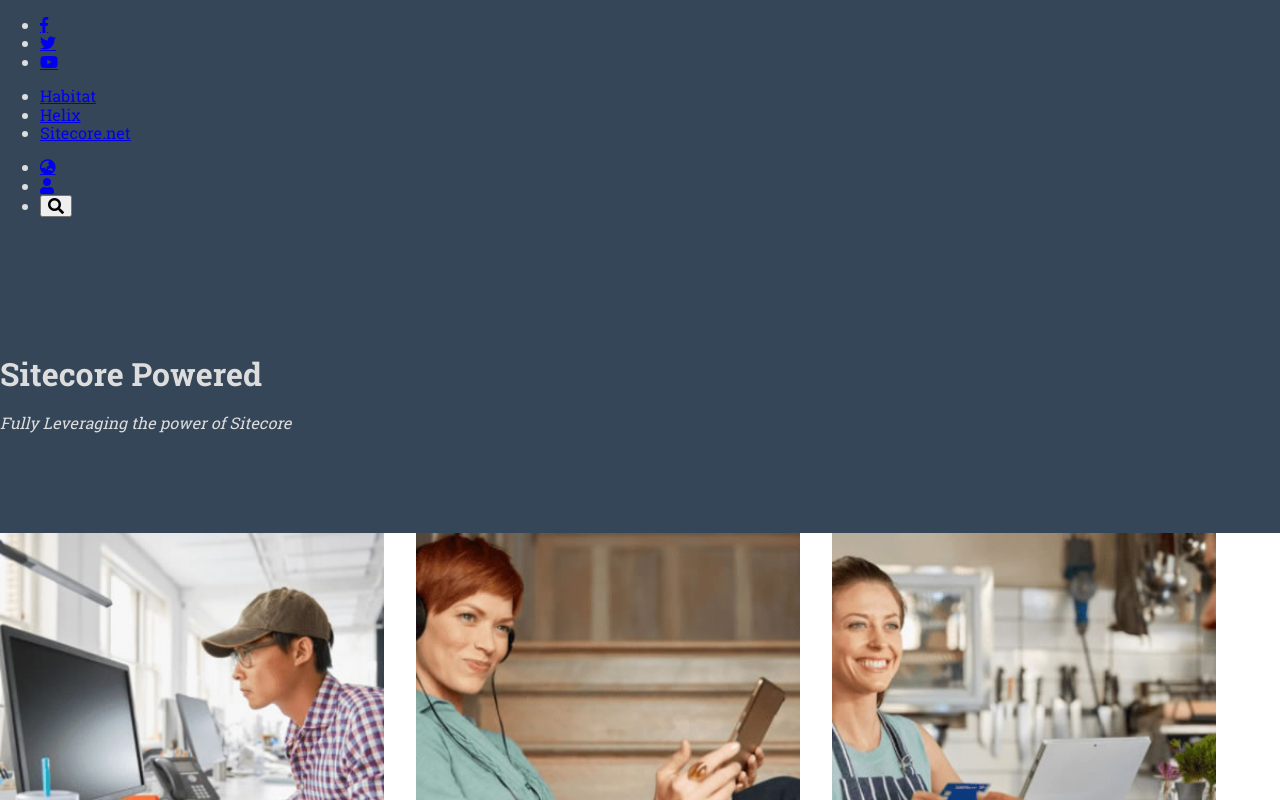
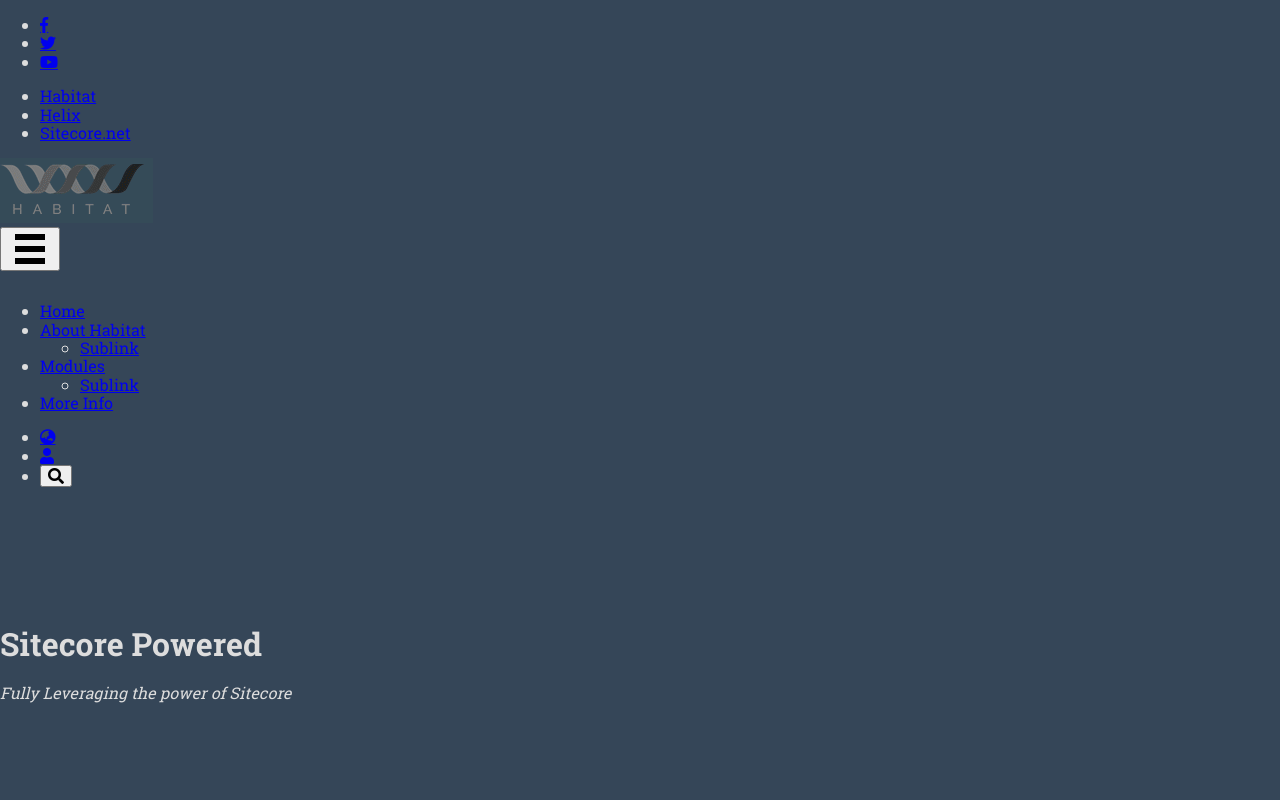
Before and after one commit to adambezemek/xc-code-challenge, a Vue app in the folder xc-code-challenge/: page / in a window 1280 px wide. Shown: the top 800 px of the page. Built offline with nearby package versions, Linux system fonts and the light colour scheme.

Commit message:
Header markup

```diff
--- a/xc-code-challenge/src/App.vue
+++ b/xc-code-challenge/src/App.vue
@@ -48,8 +48,63 @@
           </a>
         </li>
       </ul>
-      <!-- Mobile Menu -->  <!--Logo--> <!--Navigation -->
 
+    <a href="/">
+      <!-- TODO: Improvement - Get a transparent logo so the background colors don't clash. -->
+      <img src="/images/Habitat-logo.png" alt="Habitat Logo" />
+    </a>
+
+    <nav>
+      <!--
+          Support: Accessibility (A11y) & Vue
+          Details: Vue reads falsey as 'not needed' so it will remove the attribute all together
+          Supporting Details: https://twitter.com/heydonworks/status/1011668371354652672
+          Additional Details: https://github.com/vuejs/vue/issues/7422
+          Fix: Cast the boolean to a string so Vue doesn't remove it.
+      -->
+      <button class="c-mobile-menu" type="button" @click="MobileMenuOpen = !MobileMenuOpen"
+              aria-label="Menu" aria-controls="navigation" :aria-expanded=MobileMenuOpen.toString()>
+        <span class="c-mobile-menu__icon"></span>
+        <div class="c-mobile-menu__label">
+          Menu
+        </div>
+      </button>
+
+      <div id="navigation">
+        <ul>
+          <li>
+            <a href="https://example.com">
+              Home
+            </a>
+          </li>
+          <li>
+            <a href="https://example.com">
+            About Habitat
+            </a>
+            <ul>
+              <li>
+                <a href="https://example.com">Sublink</a>
+              </li>
+            </ul>
+          </li>
+          <li>
+            <a href="https://example.com">
+              Modules
+            </a>
+            <ul>
+              <li>
+                <a href="https://example.com">Sublink</a>
+              </li>
+            </ul>
+          </li>
+          <li>
+            <a href="https://example.com">
+              More Info
+            </a>
+          </li>
+        </ul>
+      </div>
+    </nav>
 
       <ul class="l-account-options">
         <li>
@@ -211,11 +266,95 @@ export default {
   name: 'app',
   components: {
     ContentGrid
+  },
+  data(){
+    return {
+      MobileMenuOpen: false
+    }
   }
 }
 </script>
 
 <style>
+
+.c-mobile-menu
+{
+  cursor: pointer;
+}
+
+.c-mobile-menu__icon
+{
+  position: relative;
+  margin-top: 1rem;
+  margin-right: auto;
+  margin-left: auto;
+}
+
+.c-mobile-menu__icon:before{
+  margin-top:-12px;
+}
+
+.c-mobile-menu__icon:after{
+  margin-top:12px;
+}
+
+.c-mobile-menu__icon:before,
+.c-mobile-menu__icon:after
+{
+  position: absolute;
+  content: "";
+}
+
+.c-mobile-menu__icon,
+.c-mobile-menu__icon:before,
+.c-mobile-menu__icon:after
+{
+  width: 30px;
+  height: 6px;
+  background-color: currentColor;
+  display: block;
+}
+
+.c-mobile-menu__label
+{
+  margin-top:1rem;
+  height: 0;
+  visibility: hidden;
+}
+
+@media screen and (-ms-high-contrast: active)
+{
+  /**
+  * Support: Accessibility (A11y)
+  * Details: When a user has high contrast, they won't be able to see the hamburger icon, so add the border when high-contrast mode is active so users can see it.
+  */
+
+  .c-mobile-menu__icon,
+  .c-mobile-menu__icon:after,
+  .c-mobile-menu__icon:before
+  {
+      border: 1px solid;
+  }
+
+  .c-mobile-menu__icon:after
+  {
+      margin-top: 11px;
+  }
+
+  .c-mobile-menu__icon:before,
+  .c-mobile-menu__icon:after
+  {
+      margin-left: -1px /* Because pseudo-elements are contained by the elements formatting box & that box has a border applied, a negative margin needs to be applied to keep them aligned */;
+  }
+
+  .c-mobile-menu__label
+  {
+    visibility: visible;
+    height: auto;
+  }
+
+}
+
 .c-skip-nav
 {
   padding: 0.5rem !important;
```
